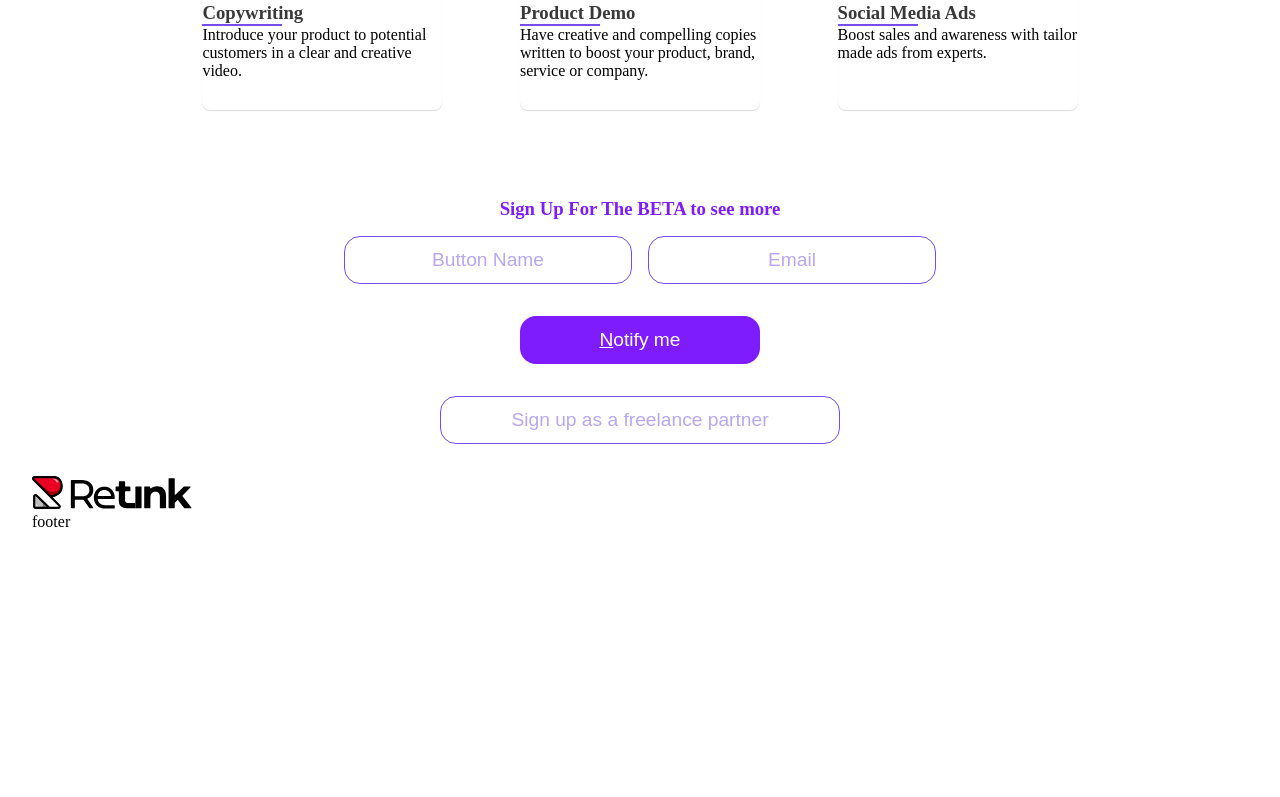
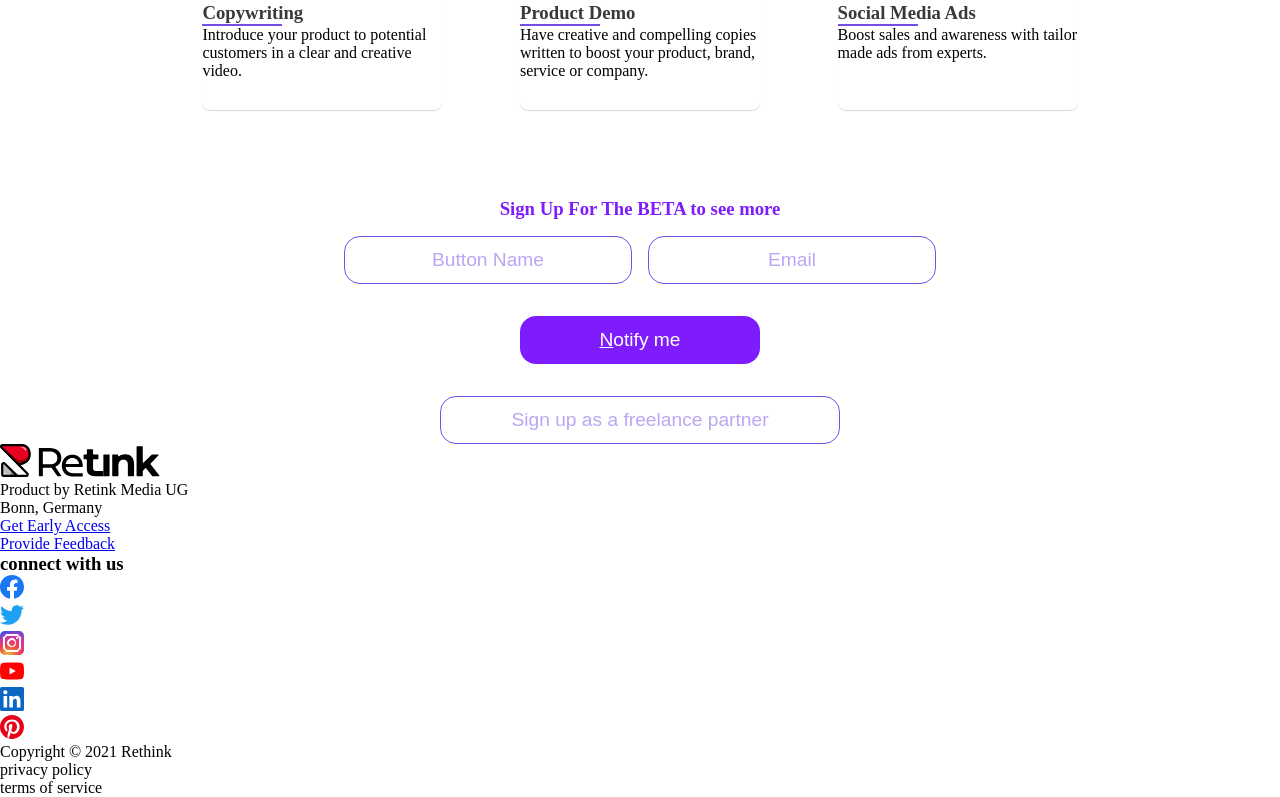
Before and after one commit to Mozibix/rethink_media, a React (Vite) app: page / in a window 1280 px wide. Shown: the part 2726-3523 px from the top of the page. Before the commit the page ends 3289 px from the top, so only its background shows below. Built offline with nearby package versions, Linux system fonts and the light colour scheme.

Commit message:
chores: updated footer component

```diff
--- a/src/(components)/Footer.tsx
+++ b/src/(components)/Footer.tsx
@@ -3,11 +3,54 @@ import logo from "/svgs/logo.svg";
 const Footer = () => {
   return (
     <>
-      <footer className="footer">
-        <div className="footer_inner container_main">
-          <img src={logo} alt="rethink-logo" className="footer_logo" />
+      {/* -----------------------FOOTER SECTION---------------------- */}
+      <footer>
+        <div className="footer_inner">
+          <div className="footer_left">
+            <div>
+              <img src={logo} alt="logo" className="footer_logo" />
+            </div>
+            <div className="logo_text">
+              <p>Product by Retink Media UG</p>
+              <p>Bonn, Germany</p>
+            </div>
+          </div>
+          <div className="footer_right">
+            <div className="middle_text">
+              <ul>
+                <a className="link_text" href="#!">
+                  <li>Get Early Access</li>
+                </a>
+                <a className="link_text" href="#!">
+                  <li>Provide Feedback</li>
+                </a>
+              </ul>
+            </div>
+            <div className="connect_us">
+              <h3>connect with us</h3>
 
-          <p>footer</p>
+              <ul className="special">
+                {socialLinks.map((dataInfo, key) => {
+                  return (
+                    <a key={key} href={dataInfo.link}>
+                      <li>
+                        <img src={dataInfo.icon_src} alt="social-icon" />
+                      </li>
+                    </a>
+                  );
+                })}
+              </ul>
+            </div>
+          </div>
+        </div>
+
+        <div className="footer_bottom">
+          <p> Copyright &copy; 2021 Rethink</p>
+
+          <ul>
+            <li>privacy policy</li>
+            <li>terms of service</li>
+          </ul>
         </div>
       </footer>
     </>
@@ -15,3 +58,36 @@ const Footer = () => {
 };
 
 export default Footer;
+
+const socialLinks = [
+  {
+    id: 1,
+    link: "#!",
+    icon_src: "/svgs/footer_icon_1.svg",
+  },
+  {
+    id: 2,
+    link: "#!",
+    icon_src: "/svgs/footer_icon_2.svg",
+  },
+  {
+    id: 3,
+    link: "#!",
+    icon_src: "/svgs/footer_icon_3.svg",
+  },
+  {
+    id: 4,
+    link: "#!",
+    icon_src: "/svgs/footer_icon_4.svg",
+  },
+  {
+    id: 5,
+    link: "#!",
+    icon_src: "/svgs/footer_icon_5.svg",
+  },
+  {
+    id: 6,
+    link: "#!",
+    icon_src: "/svgs/footer_icon_6.svg",
+  },
+];
```
